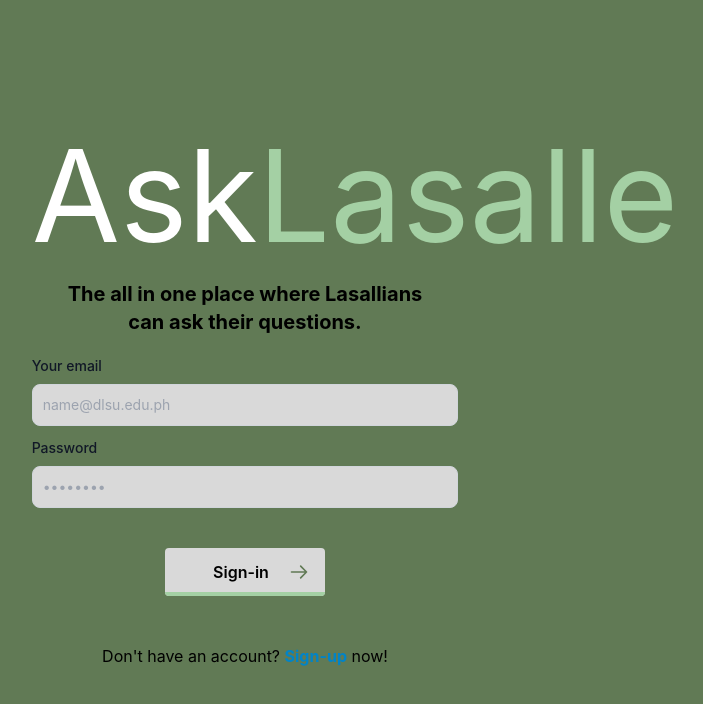
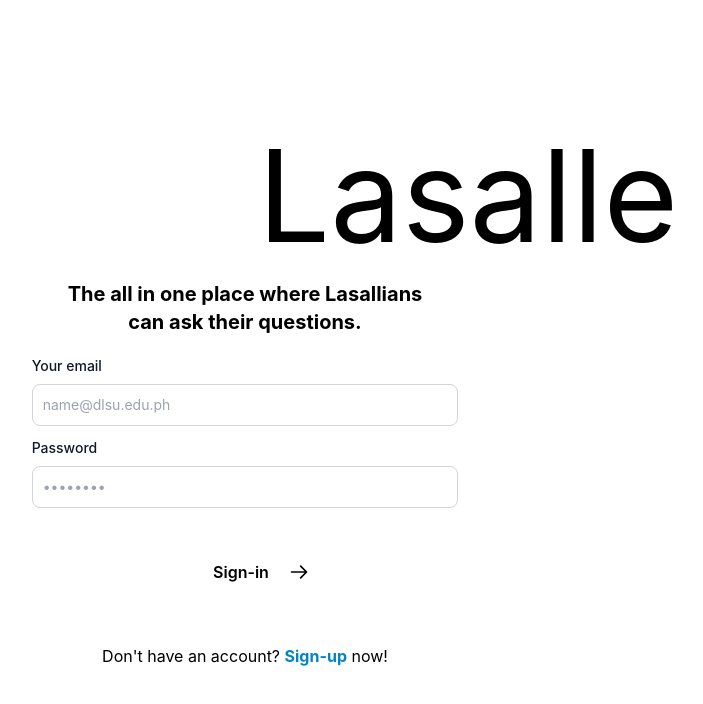
Before and after one commit to Ethea2/Ask-Lasalle, a React (Create React App) app: page / in a window 1280 px wide. Shown: the top 704 px of the page, without its empty margins (395-1098 px from the left). Built offline with nearby package versions, Linux system fonts and the light colour scheme.

Commit message:
added color palette

```diff
--- a/tailwind.config.js
+++ b/tailwind.config.js
@@ -6,9 +6,14 @@
   theme: {
     extend: {
       colors:{
-        'd-lasalle' : '#617A55',
-        'l-lasalle' : '#A4D0A4',
-        'lasalle-white' : '#D9D9D9'
+        // 'd-lasalle' : '#617A55',
+        // 'l-lasalle' : '#A4D0A4',
+        // 'lasalle-white' : '#D9D9D9'
+
+        'main-background' : '#F4F9F4', // color for the background/body of the pages of the web
+        'primary-component' : '#5C8D89', // for the navbar,  and/or heading area of sidebar and other components
+        'accent' : '#A7D7C5', // accent color for the components
+        'primary-text' : '#74B49B' // used for texts we might want to highlight
       },
     },
   },
```
